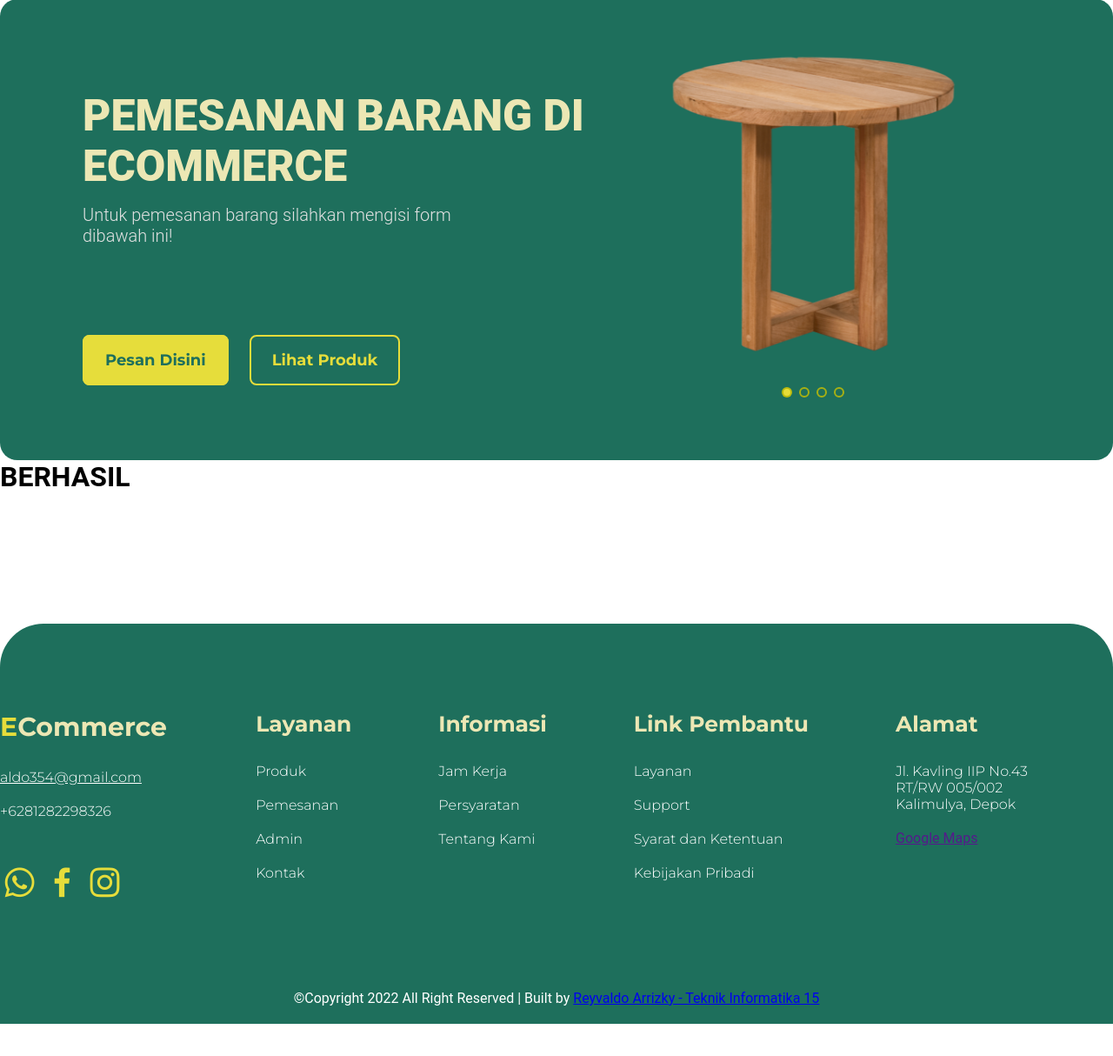
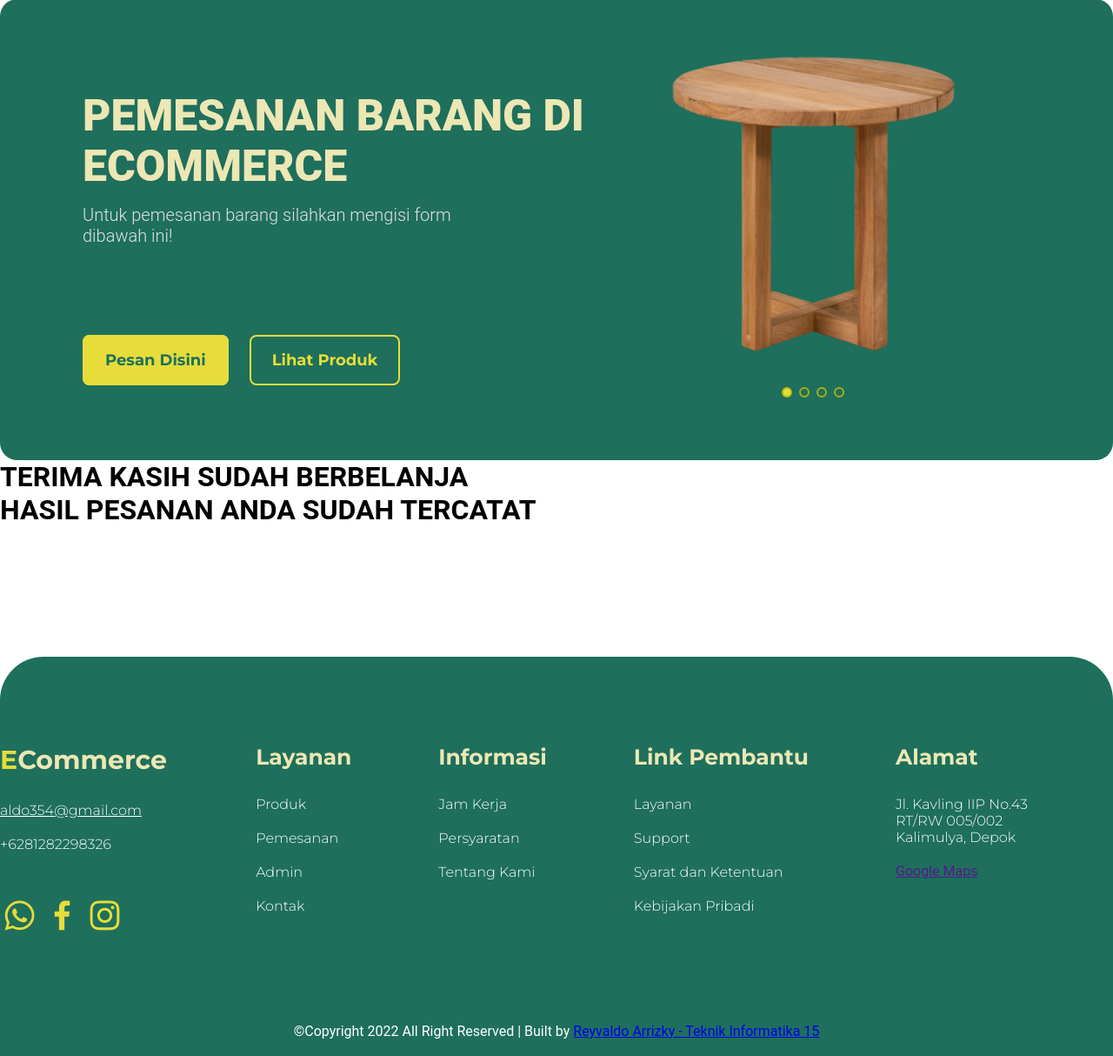
Before and after one commit to reyvaldoarrizkys/Ecommerce_Final, a PHP site: page /Ecommerce_Final/formberhasil.php in a window 1280 px wide. Shown: the part 201-1415 px from the top of the page at 87% size. Run offline with PHP 8.4, Linux system fonts and the light colour scheme; the visitor is signed in with stand-in values (Sample User, id 1).

Commit message:
ecommerce

```diff
--- a/formberhasil.php
+++ b/formberhasil.php
@@ -3,17 +3,17 @@
 $db = 'db_reyv22213ti';
 $user = 'reyv22213ti';
 $pass = '19670110222213';
-$charset='utf8mb4';
+$charset = 'utf8mb4';
 
 $dsn = "mysql:host=$host;dbname=$db;charset=$charset";
 
 $opt = [
-  PDO::ATTR_ERRMODE=>PDO::ERRMODE_EXCEPTION,
-  PDO::ATTR_DEFAULT_FETCH_MODE=>PDO::FETCH_ASSOC,
-  PDO::ATTR_EMULATE_PREPARES=>false,
+    PDO::ATTR_ERRMODE => PDO::ERRMODE_EXCEPTION,
+    PDO::ATTR_DEFAULT_FETCH_MODE => PDO::FETCH_ASSOC,
+    PDO::ATTR_EMULATE_PREPARES => false,
 ];
 
-$dbh =  new PDO($dsn,$user,$pass,$opt);
+$dbh =  new PDO($dsn, $user, $pass, $opt);
 
 if (isset($_GET['id'])) {
     $id = $_GET['id'];
@@ -84,6 +84,12 @@
             background: #1E6F5C;
             color: #fff;
         }
+
+        .h1 .thanks{
+            width: 100%;
+            color: #1E6F5C;
+            font-size: 25px;
+        }
     </style>
 </head>
 
@@ -91,16 +97,16 @@
     <header>
         <div class="navbar">
             <div class="container">
-                <a href="" class="logo">E<span>Commerce</span></a>
+                <a href="../Ecommerce_Final/index.html" class="logo">E<span>Commerce</span></a>
                 <div class="menu-wrapper">
                     <div class="menuClose bx bx-x">
 
                     </div>
                     <div class="menu">
-                        <a href="../project_uts/index.html" class="active nav-link">Beranda</a>
-                        <a href="" class="nav-link">Pesanan</a>
-                        <a href="../project_uts/index.html#pagetestimoni" class="nav-link">Testimoni</a>
-                        <a href="../project_uts/index.html#pagecontact" class="nav-link">Kontak</a>
+                        <a href="../Ecommerce_Final/" class="active nav-link">Beranda</a>
+                        <a href="../Ecommerce_Final/index.html" class="nav-link">Pesanan</a>
+                        <a href="../Ecommerce_Final/#pagetestimoni" class="nav-link">Testimoni</a>
+                        <a href="../Ecommerce_Final/#pagecontact" class="nav-link">Kontak</a>
                         <a href="admin/login.php" class="nav-link">Admin</a>
                     </div>
                     <div class="icons">
@@ -156,7 +162,9 @@
     <!-- HOME END -->
 
     <!-- Contact Start -->
-    <h1>BERHASIL</h1>
+    <h1 class="thanks">TERIMA KASIH SUDAH BERBELANJA <br>
+        HASIL PESANAN ANDA SUDAH TERCATAT
+    </h1>
 
     <!-- Contact End -->
 
--- a/formpemesanan.php
+++ b/formpemesanan.php
@@ -89,10 +89,10 @@
 
                     </div>
                     <div class="menu">
-                        <a href="../project_uts/index.html" class="active nav-link">Beranda</a>
+                        <a href="../Ecommerce_Final/" class="active nav-link">Beranda</a>
                         <a href="" class="nav-link">Pesanan</a>
-                        <a href="../project_uts/index.html#pagetestimoni" class="nav-link">Testimoni</a>
-                        <a href="../project_uts/index.html#pagecontact" class="nav-link">Kontak</a>
+                        <a href="../Ecommerce_Final/#pagetestimoni" class="nav-link">Testimoni</a>
+                        <a href="../Ecommerce_Final/#pagecontact" class="nav-link">Kontak</a>
                         <a href="admin/login.php" class="nav-link">Admin</a>
                     </div>
                     <div class="icons">
```
